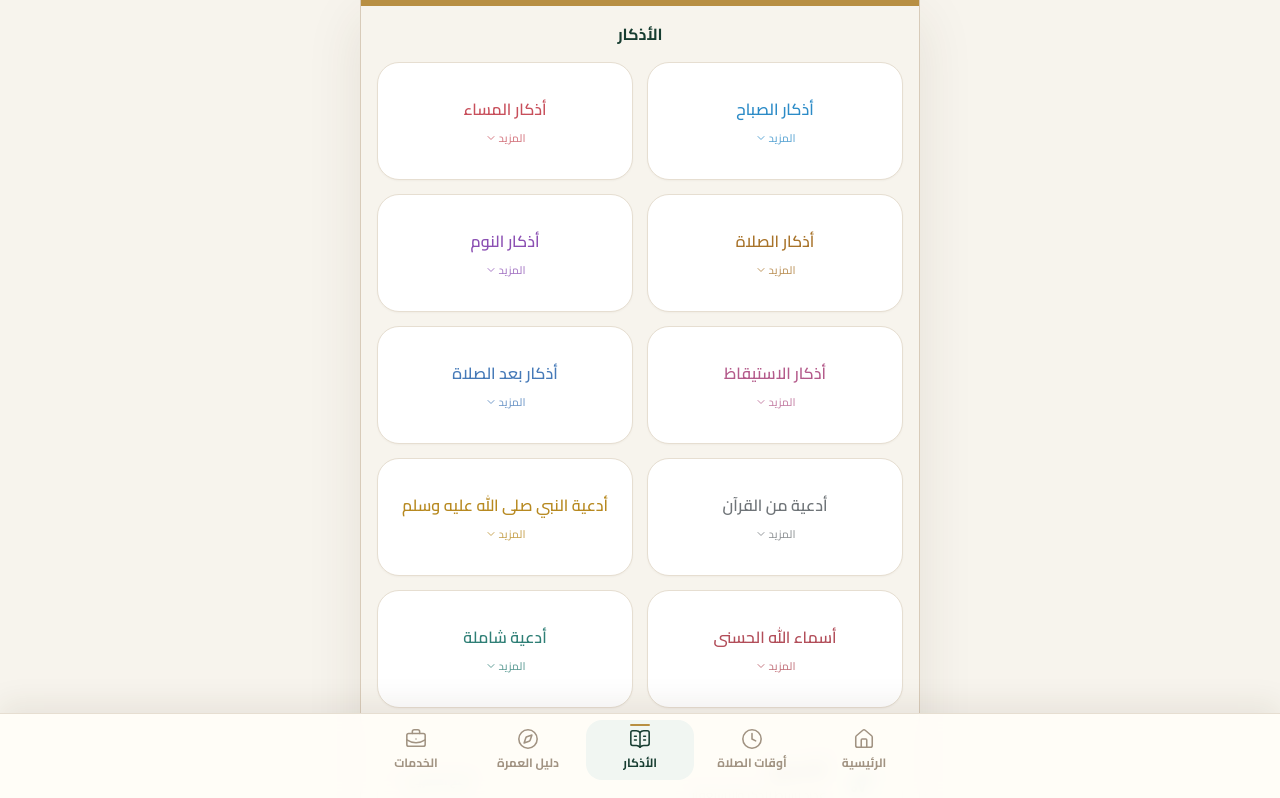
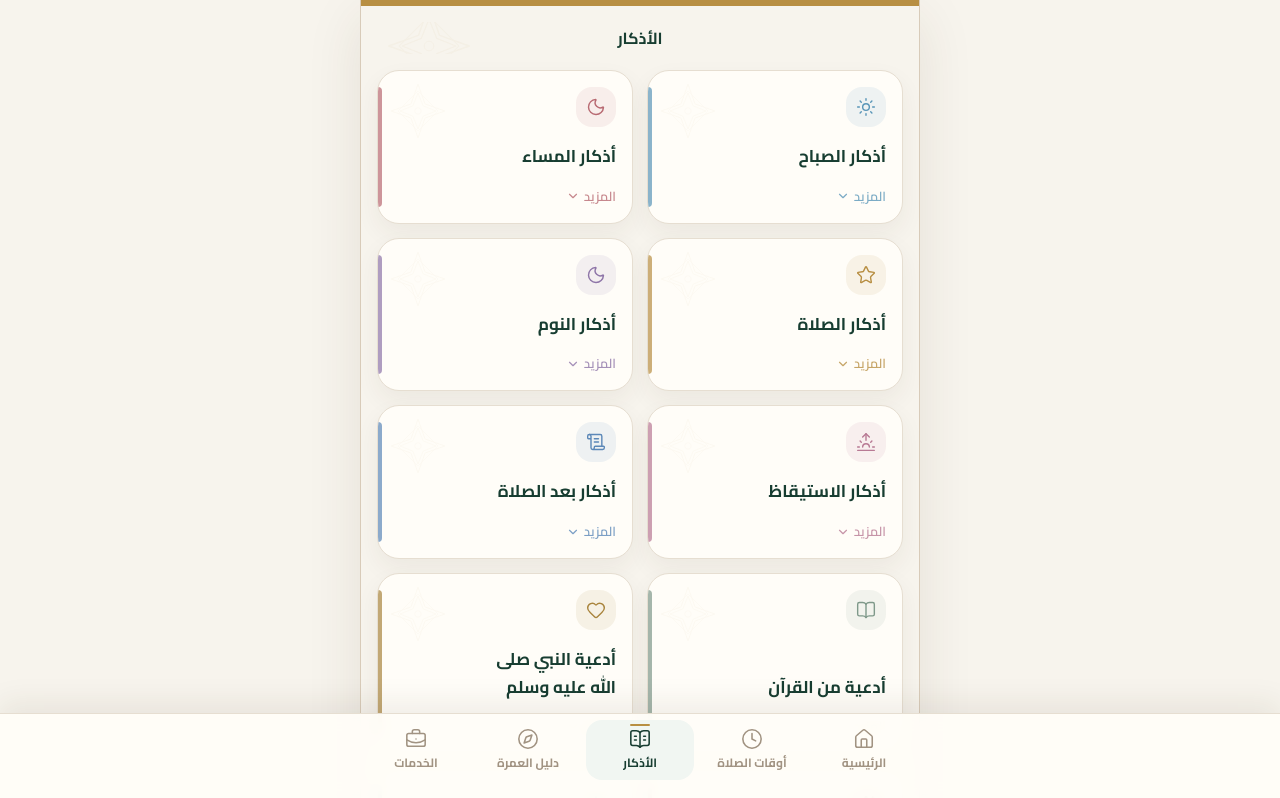
Before and after one commit to fasahcertificats-creator/nasayem-alkhair, a Next.js app: page /azkar in a window 1280 px wide. Shown: the top 798 px of the page. Built offline with nearby package versions, Linux system fonts and the light colour scheme.

Commit message:
Redesign Azkar reading and repetition experience

```diff
--- a/src/app/azkar/page.tsx
+++ b/src/app/azkar/page.tsx
@@ -1,10 +1,29 @@
-import Link from "next/link";
-import { ChevronDown, Sparkles } from "lucide-react";
-import type { CSSProperties } from "react";
+import {
+  BookOpen,
+  ChevronDown,
+  CloudSun,
+  Heart,
+  Moon,
+  ScrollText,
+  Sparkles,
+  Star,
+  Sun,
+  Sunrise,
+  type LucideIcon
+} from "lucide-react";
 
 import { ROUTES } from "@/constants/routes.constants";
-import { PageHeading, spacing, typography } from "@/design-system";
+import {
+  AzkarCategoryCard,
+  IconBadge,
+  IslamicPattern,
+  PageHeading,
+  SurfaceCard,
+  spacing,
+  typography
+} from "@/design-system";
 import type { AzkarCategory } from "@/types";
+import Link from "next/link";
 
 const categoryOrder = [
   "morning",
@@ -23,48 +42,59 @@ const categoryMetadata: Record<
   AzkarCategory,
   {
     accent: string;
+    icon: LucideIcon;
     title: string;
   }
 > = {
   morning: {
     title: "أذكار الصباح",
-    accent: "var(--category-morning)"
+    accent: "#5A96B8",
+    icon: Sun
   },
   evening: {
     title: "أذكار المساء",
-    accent: "var(--category-evening)"
+    accent: "#B86A72",
+    icon: Moon
   },
   prayer: {
     title: "أذكار الصلاة",
-    accent: "var(--category-prayer)"
+    accent: "#B88F43",
+    icon: Star
   },
   sleep: {
     title: "أذكار النوم",
-    accent: "var(--category-sleep)"
+    accent: "#8E75A8",
+    icon: Moon
   },
   wakeup: {
     title: "أذكار الاستيقاظ",
-    accent: "var(--category-wakeup)"
+    accent: "#B87A94",
+    icon: Sunrise
   },
   "after-prayer": {
     title: "أذكار بعد الصلاة",
-    accent: "var(--category-after-prayer)"
+    accent: "#5C88B8",
+    icon: ScrollText
   },
   "quran-duas": {
     title: "أدعية من القرآن",
-    accent: "var(--category-quran-duas)"
+    accent: "#7F998A",
+    icon: BookOpen
   },
   "prophetic-duas": {
     title: "أدعية النبي صلى الله عليه وسلم",
-    accent: "var(--category-prophetic-duas)"
+    accent: "#A9853E",
+    icon: Heart
   },
   "names-of-allah": {
     title: "أسماء الله الحسنى",
-    accent: "var(--category-names-of-allah)"
+    accent: "#A45E67",
+    icon: Sparkles
   },
   "comprehensive-duas": {
     title: "أدعية شاملة",
-    accent: "var(--category-comprehensive-duas)"
+    accent: "#5F9A91",
+    icon: CloudSun
   }
 };
 
@@ -74,60 +104,62 @@ export default function AzkarPage() {
       className={`${spacing.inset.sm} ${spacing.stack.md} ${typography.fontFamily.arabic} ${typography.direction.arabic}`}
       dir="rtl"
     >
-      <section className={spacing.stack.xs} aria-labelledby="azkar-heading">
+      <section className="relative min-w-0 overflow-hidden rounded-[var(--radius-card)] px-2 py-1" aria-labelledby="azkar-heading">
+        <IslamicPattern className="-top-6 end-1" opacity={0.04} size="medium" tone="gold" variant="header" />
         <PageHeading id="azkar-heading">الأذكار</PageHeading>
       </section>
 
       <section aria-label="أقسام الأذكار">
-        <div className="grid grid-cols-2 gap-3 max-[330px]:grid-cols-1 sm:gap-3.5">
+        <div className="grid min-w-0 grid-cols-2 gap-3 sm:gap-3.5">
           {categoryOrder.map((category) => {
             const metadata = categoryMetadata[category];
 
             return (
-              <Link
-                aria-label={`عرض ${metadata.title}`}
-                className="group border-border shadow-soft hover:shadow-card focus-visible:ring-offset-background flex min-h-[118px] flex-col items-center justify-center rounded-[22px] border bg-white px-3 py-5 text-center transition duration-200 hover:-translate-y-0.5 hover:border-[color:var(--category-accent)] focus-visible:ring-2 focus-visible:ring-[color:var(--category-accent)] focus-visible:ring-offset-2 focus-visible:outline-none"
+              <AzkarCategoryCard
+                accent={metadata.accent}
+                actionLabel="المزيد"
                 href={ROUTES.azkarCategory(category)}
+                icon={metadata.icon}
                 key={category}
-                style={{ "--category-accent": metadata.accent } as CSSProperties}
-              >
-                <span
-                  className="max-w-full text-[15px] leading-relaxed font-semibold text-balance sm:text-base"
-                  style={{ color: metadata.accent }}
-                >
-                  {metadata.title}
-                </span>
-                <span
-                  className="mt-2 inline-flex items-center gap-0.5 text-[11px] font-medium opacity-75 transition group-hover:opacity-100"
-                  style={{ color: metadata.accent }}
-                >
-                  <span>المزيد</span>
-                  <ChevronDown aria-hidden="true" className="size-3" />
-                </span>
-              </Link>
+                title={metadata.title}
+              />
             );
           })}
+          <SurfaceCard
+            className="col-span-2 p-4"
+            decoration={
+              <IslamicPattern
+                className="-top-5 end-2"
+                opacity={0.035}
+                size="medium"
+                tone="green"
+                variant="corner"
+              />
+            }
+            variant="muted"
+          >
             <Link
               aria-label="فتح التسبيح"
-            className="group border-border bg-secondary/80 shadow-soft hover:shadow-card focus-visible:ring-gold focus-visible:ring-offset-background col-span-2 flex min-h-[118px] items-center justify-between gap-4 rounded-[22px] border px-4 py-4 text-right transition duration-200 hover:-translate-y-0.5 hover:border-emerald-700/30 focus-visible:ring-2 focus-visible:ring-offset-2 focus-visible:outline-none max-[330px]:col-span-1"
+              className="group relative flex min-h-[112px] min-w-0 items-center justify-between gap-4 rounded-[var(--radius-large)] focus-visible:ring-2 focus-visible:ring-gold focus-visible:ring-offset-2 focus-visible:ring-offset-background focus-visible:outline-none"
               href={ROUTES.tasbih}
             >
               <div className="flex min-w-0 items-center gap-3">
-              <div className="flex size-12 shrink-0 items-center justify-center rounded-2xl bg-[var(--success-soft)] text-emerald-700">
-                <Sparkles aria-hidden="true" className="size-6" strokeWidth={1.7} />
-              </div>
+                <IconBadge tone="green">
+                  <Sparkles aria-hidden="true" />
+                </IconBadge>
                 <div className="min-w-0 space-y-1">
-                <h2 className="text-primary text-base font-bold">التسبيح</h2>
-                <p className="text-muted-foreground line-clamp-2 text-xs leading-relaxed">
+                  <h2 className="text-primary text-[17px] leading-relaxed font-bold">التسبيح</h2>
+                  <p className="text-muted-foreground line-clamp-2 text-[13px] leading-relaxed">
                     عداد بسيط للذكر والاستغفار
                   </p>
                 </div>
               </div>
-            <span className="flex shrink-0 items-center gap-1 text-[11px] font-bold text-emerald-700">
+              <span className="flex shrink-0 items-center gap-1 text-[13px] font-bold text-primary/75 transition group-hover:text-primary">
                 <span>فتح التسبيح</span>
-              <ChevronDown aria-hidden="true" className="size-3" />
+                <ChevronDown aria-hidden="true" className="size-3.5" />
               </span>
             </Link>
+          </SurfaceCard>
         </div>
       </section>
     </main>
--- /dev/null
+++ b/src/design-system/AzkarCategoryCard.tsx
@@ -0,0 +1,70 @@
+import type { ComponentType, CSSProperties, SVGProps } from "react";
+
+import Link from "next/link";
+import type { Route } from "next";
+import { ChevronDown } from "lucide-react";
+
+import { cn } from "@/lib/utils";
+
+import { IconBadge } from "./IconBadge";
+import { IslamicPattern } from "./IslamicPattern";
+
+export interface AzkarCategoryCardProps {
+  accent: string;
+  actionLabel: string;
+  className?: string;
+  href: Route;
+  icon: ComponentType<SVGProps<SVGSVGElement>>;
+  title: string;
+}
+
+export function AzkarCategoryCard({
+  accent,
+  actionLabel,
+  className,
+  href,
+  icon: Icon,
+  title
+}: AzkarCategoryCardProps) {
+  return (
+    <Link
+      aria-label={`${actionLabel}: ${title}`}
+      className={cn(
+        "group relative box-border flex min-h-[136px] min-w-0 flex-col overflow-hidden rounded-[var(--radius-card)] border border-border bg-card p-4 text-right shadow-card transition duration-200 hover:-translate-y-0.5 hover:border-[color:var(--category-accent)] hover:shadow-card-elevated focus-visible:ring-2 focus-visible:ring-[color:var(--category-accent)] focus-visible:ring-offset-2 focus-visible:ring-offset-background focus-visible:outline-none",
+        className
+      )}
+      href={href}
+      style={{ "--category-accent": accent } as CSSProperties}
+    >
+      <IslamicPattern
+        className="end-2 top-2"
+        opacity={0.035}
+        size="small"
+        tone="gold"
+        variant="corner"
+      />
+      <span
+        aria-hidden="true"
+        className="absolute inset-y-4 end-0 w-1 rounded-s-full bg-[color:var(--category-accent)] opacity-70"
+      />
+      <div className="relative flex min-w-0 flex-1 flex-col justify-between gap-4">
+        <IconBadge
+          className="size-10 bg-[color:var(--category-accent-soft)] text-[color:var(--category-accent)]"
+          style={{ "--category-accent-soft": `${accent}1A` } as CSSProperties}
+          tone="neutral"
+        >
+          <Icon aria-hidden="true" />
+        </IconBadge>
+        <div className="min-w-0 space-y-3">
+          <h2 className="text-primary text-[17px] leading-relaxed font-bold text-balance">
+            {title}
+          </h2>
+          <span className="inline-flex items-center gap-1 text-[13px] font-semibold text-[color:var(--category-accent)] opacity-80 transition group-hover:opacity-100">
+            <span>{actionLabel}</span>
+            <ChevronDown aria-hidden="true" className="size-3.5" />
+          </span>
+        </div>
+      </div>
+    </Link>
+  );
+}
--- /dev/null
+++ b/src/design-system/AzkarRepetitionControl.tsx
@@ -0,0 +1,138 @@
+"use client";
+
+import { Check, RotateCcw } from "lucide-react";
+
+import { cn } from "@/lib/utils";
+
+export interface AzkarRepetitionControlProps {
+  className?: string;
+  count: number;
+  onIncrement: () => void;
+  onReset: () => void;
+  target: number;
+}
+
+const arabicNumberFormatter = new Intl.NumberFormat("ar");
+
+function formatCount(value: number) {
+  return arabicNumberFormatter.format(value);
+}
+
+function getProgressPercent(count: number, target: number) {
+  if (target <= 0) {
+    return 0;
+  }
+
+  return Math.min(100, Math.round((count / target) * 100));
+}
+
+function BeadProgress({ count, target }: Pick<AzkarRepetitionControlProps, "count" | "target">) {
+  return (
+    <div className="flex min-w-0 flex-wrap gap-1.5" aria-hidden="true">
+      {Array.from({ length: target }, (_, index) => {
+        const beadNumber = index + 1;
+        const isComplete = beadNumber <= count;
+        const isCurrent = beadNumber === count + 1;
+
+        return (
+          <span
+            className={cn(
+              "h-2.5 min-w-5 flex-1 rounded-full border transition-colors duration-200",
+              isComplete
+                ? "border-primary bg-primary"
+                : isCurrent
+                  ? "border-gold bg-gold"
+                  : "border-border bg-secondary"
+            )}
+            key={beadNumber}
+          />
+        );
+      })}
+    </div>
+  );
+}
+
+function TrackProgress({ count, target }: Pick<AzkarRepetitionControlProps, "count" | "target">) {
+  const percent = getProgressPercent(count, target);
+
+  return (
+    <div
+      aria-hidden="true"
+      className="relative h-2.5 min-w-0 overflow-hidden rounded-full border border-border bg-secondary"
+    >
+      <span
+        className="absolute inset-y-0 end-0 rounded-full bg-primary transition-[width] duration-200"
+        style={{ width: `${percent}%` }}
+      />
+      {percent > 0 && percent < 100 ? (
+        <span
+          className="absolute top-1/2 size-3 -translate-y-1/2 rounded-full border-2 border-card bg-gold"
+          style={{ insetInlineEnd: `calc(${percent}% - 0.375rem)` }}
+        />
+      ) : null}
+    </div>
+  );
+}
+
+export function AzkarRepetitionControl({
+  className,
+  count,
+  onIncrement,
+  onReset,
+  target
+}: AzkarRepetitionControlProps) {
+  const completed = count >= target;
+  const countText = `${formatCount(count)} من ${formatCount(target)}`;
+
+  return (
+    <section
+      aria-label="التكرار"
+      className={cn(
+        "space-y-3 rounded-[var(--radius-large)] border border-border bg-secondary/70 p-3",
+        completed ? "border-primary/20 bg-[var(--nasayem-green-050)]" : null,
+        className
+      )}
+    >
+      <div className="flex min-w-0 items-center justify-between gap-3">
+        <div className="min-w-0 space-y-0.5">
+          <p className="text-primary text-sm font-bold">التكرار</p>
+          <p className="text-muted-foreground text-xs" aria-live="polite">
+            {completed ? "تمّ التكرار" : countText}
+          </p>
+        </div>
+        {completed ? (
+          <span className="inline-flex shrink-0 items-center gap-1 rounded-full bg-white/80 px-2.5 py-1 text-xs font-bold text-primary">
+            <Check aria-hidden="true" className="size-3.5" />
+            تمّ
+          </span>
+        ) : (
+          <span className="shrink-0 rounded-full border border-border bg-card px-2.5 py-1 text-xs font-bold text-primary">
+            {countText}
+          </span>
+        )}
+      </div>
+
+      {target <= 7 ? <BeadProgress count={count} target={target} /> : <TrackProgress count={count} target={target} />}
+
+      <div className="flex min-w-0 items-center gap-2">
+        <button
+          aria-label={`تسجيل التكرار ${countText}`}
+          className="min-h-11 min-w-0 flex-1 rounded-[var(--radius-medium)] bg-primary px-4 py-2 text-sm font-bold text-primary-foreground transition duration-200 active:scale-[0.99] disabled:cursor-not-allowed disabled:bg-[var(--nasayem-sage-600)] focus-visible:ring-2 focus-visible:ring-gold focus-visible:ring-offset-2 focus-visible:ring-offset-background focus-visible:outline-none"
+          disabled={completed}
+          onClick={onIncrement}
+          type="button"
+        >
+          {completed ? "تمّ التكرار" : "تسجيل التكرار"}
+        </button>
+        <button
+          aria-label="إعادة ضبط التكرار"
+          className="flex size-11 shrink-0 items-center justify-center rounded-[var(--radius-medium)] border border-border bg-card text-primary transition duration-200 hover:border-gold focus-visible:ring-2 focus-visible:ring-gold focus-visible:ring-offset-2 focus-visible:ring-offset-background focus-visible:outline-none"
+          onClick={onReset}
+          type="button"
+        >
+          <RotateCcw aria-hidden="true" className="size-4" />
+        </button>
+      </div>
+    </section>
+  );
+}
--- a/src/design-system/index.ts
+++ b/src/design-system/index.ts
@@ -6,12 +6,16 @@ export { AppCard } from "./AppCard";
 export type { AppCardProps } from "./AppCard";
 export { AppSection } from "./AppSection";
 export type { AppSectionProps } from "./AppSection";
+export { AzkarCategoryCard } from "./AzkarCategoryCard";
+export type { AzkarCategoryCardProps } from "./AzkarCategoryCard";
+export { AzkarRepetitionControl } from "./AzkarRepetitionControl";
+export type { AzkarRepetitionControlProps } from "./AzkarRepetitionControl";
 export { IconBadge } from "./IconBadge";
 export type { IconBadgeProps } from "./IconBadge";
 export { IslamicPattern } from "./IslamicPattern";
 export type { IslamicPatternProps } from "./IslamicPattern";
 export { PageHeading } from "./PageHeading";
-export { ReligiousText } from "./ReligiousText";
+export { ReligiousSourceMeta, ReligiousText } from "./ReligiousText";
 export type { ReligiousContentKind } from "./ReligiousText";
 export { SectionHeading } from "./SectionHeading";
 export type { SectionHeadingProps } from "./SectionHeading";
```
Also changed, not shown: src/app/azkar/AzkarReaderCard.tsx (+39 -17 lines), src/app/azkar/[category]/AzkarCategoryContent.tsx (+17 -10 lines), src/design-system/ReligiousText.tsx (+24 -4 lines). Lines whose indentation alone changed are shown as unchanged.
